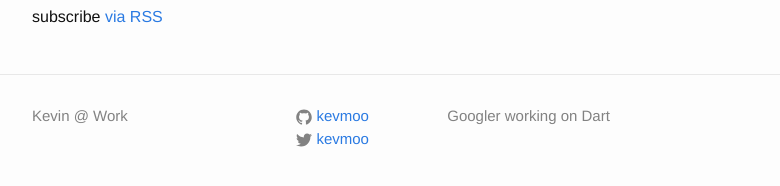
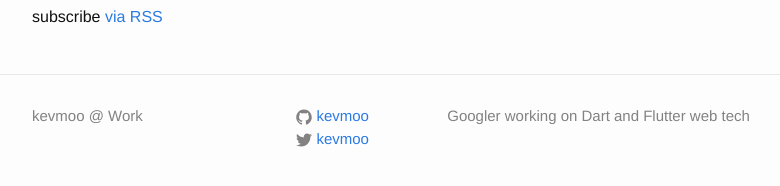
Before and after one commit to kevmoo/work.j832.com, a Jekyll site: the page built from index.html, in a window 1280 px wide and 900 px high, scrolled down 10926 px. Shown: the part 690-876 px from the top of the window, without its empty margins (238-1018 px from the left). Built offline with Jekyll 4.4.1, drawn with Linux system fonts in a browser that asks for light colours; some of the changed text lies outside the part shown.

Commit message:
config updates

```diff
--- a/_config.yml
+++ b/_config.yml
@@ -1,7 +1,7 @@
 # Site settings
-title: Kevin @ Work
-description: > # this means to ignore newlines until "baseurl:"
-  Googler working on Dart
+title: kevmoo @ Work
+description: >-
+  Googler working on Dart and Flutter web tech
 baseurl: "" # the subpath of your site, e.g. /blog/
 url: "https://work.j832.com" # the base hostname & protocol for your site
 twitter_username: kevmoo
```
